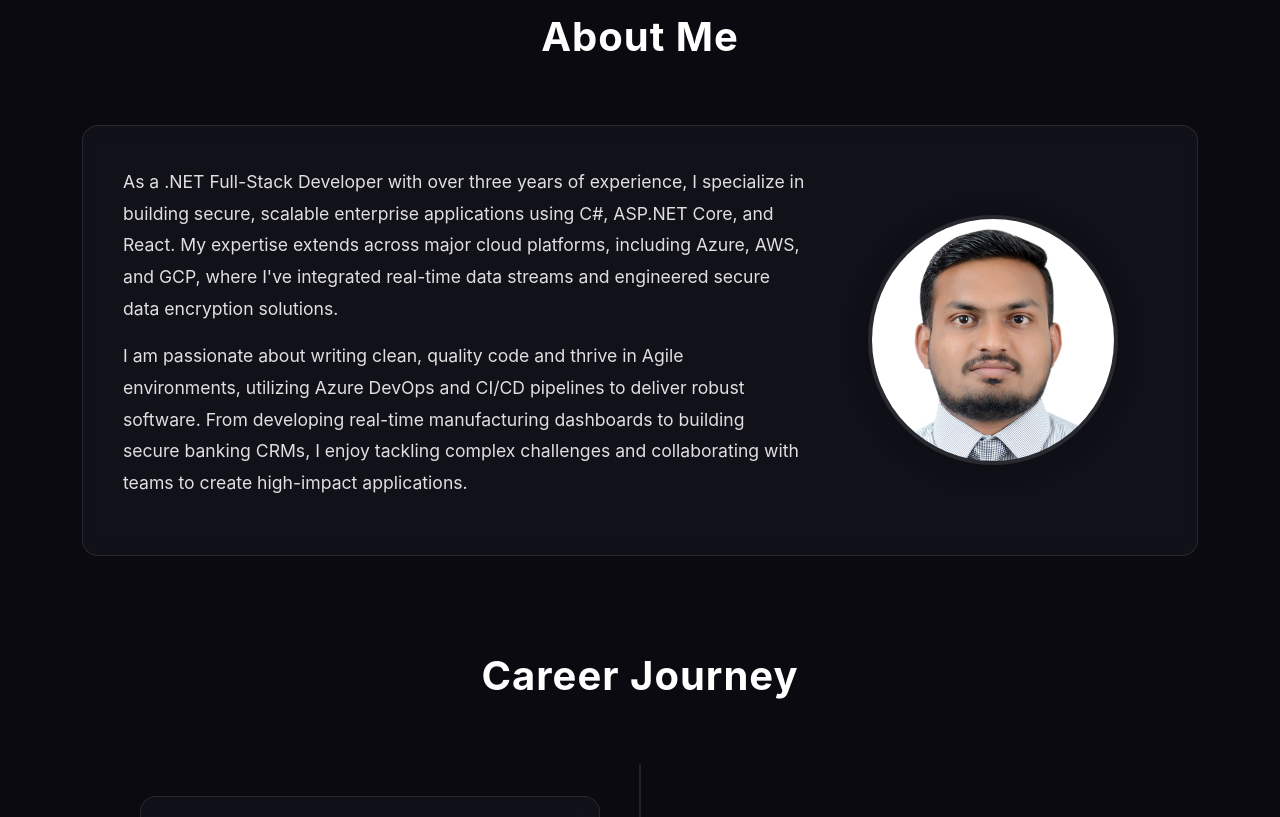
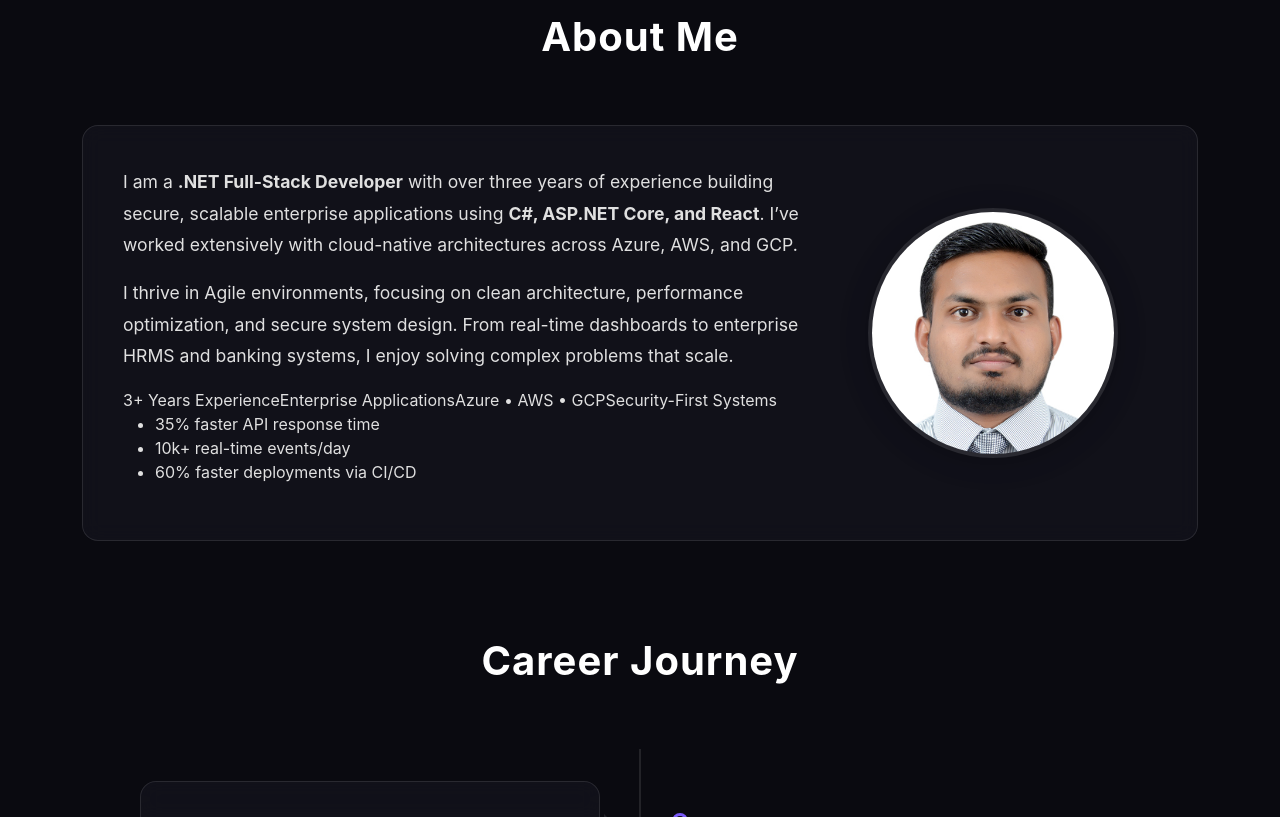
Before and after one commit to TheCoderAbhishek/my-portfolio, a React (Vite) app: page / in a window 1280 px wide. Shown: the part 700-1517 px from the top of the page. Built offline with nearby package versions, Linux system fonts and the light colour scheme; a web font is replaced by a local one.

Commit message:
fix: About section enhanced

```diff
--- a/src/components/About.tsx
+++ b/src/components/About.tsx
@@ -1,81 +1,126 @@
-// src/components/About.tsx (Updated with animations)
-
-import { Container, Row, Image } from "react-bootstrap";
-import { motion, type Variants } from "framer-motion"; // Import motion and Variants
+import { Container, Row, Col, Image } from "react-bootstrap";
+import { motion, type Variants } from "framer-motion";
 import "../style/About.css";
 
-// --- Animation Variants ---
-// Variant for the content sliding in from the left
-const fromLeftVariant: Variants = {
-  hidden: { x: -100, opacity: 0 },
+/* ---------------- Animation Variants ---------------- */
+
+const containerVariant: Variants = {
+  hidden: { opacity: 0 },
   visible: {
-    x: 0,
     opacity: 1,
     transition: {
-      duration: 0.8,
-      ease: "easeOut",
+      staggerChildren: 0.15,
+      delayChildren: 0.2,
     },
   },
 };
 
-// Variant for the content sliding in from the right
-const fromRightVariant: Variants = {
-  hidden: { x: 100, opacity: 0 },
+const fadeUp: Variants = {
+  hidden: { y: 30, opacity: 0 },
+  visible: {
+    y: 0,
+    opacity: 1,
+    transition: { duration: 0.6, ease: "easeOut" },
+  },
+};
+
+const fromLeft: Variants = {
+  hidden: { x: -80, opacity: 0 },
   visible: {
     x: 0,
     opacity: 1,
-    transition: {
-      duration: 0.8,
-      ease: "easeOut",
-    },
+    transition: { duration: 0.8, ease: "easeOut" },
   },
 };
-// -------------------------
+
+const fromRight: Variants = {
+  hidden: { x: 80, opacity: 0 },
+  visible: {
+    x: 0,
+    opacity: 1,
+    transition: { duration: 0.8, ease: "easeOut" },
+  },
+};
+
+/* ---------------- Data ---------------- */
+
+const highlights = [
+  "3+ Years Experience",
+  "Enterprise Applications",
+  "Azure • AWS • GCP",
+  "Security-First Systems",
+];
+
+const metrics = [
+  "35% faster API response time",
+  "10k+ real-time events/day",
+  "60% faster deployments via CI/CD",
+];
+
+/* ---------------- Component ---------------- */
 
 function About() {
   return (
-    // The parent section tag is now inside AnimatedSection, so we just need the ID here
     <section id="about">
       <Container>
-        <h2 className="section-title">About Me</h2>
-        <div className="glass-panel">
-          <Row className="align-items-center">
-            {/* 1. Animate the Text Column from the left */}
+        <motion.h2
+          className="section-title"
+          variants={fadeUp}
+          initial="hidden"
+          whileInView="visible"
+          viewport={{ once: true }}
+        >
+          About Me
+        </motion.h2>
+
         <motion.div
-              className="col-lg-8 text-center text-lg-start"
-              variants={fromLeftVariant}
-              initial="hidden"
-              // Animate when the element is in view
-              whileInView="visible"
-              // Trigger animation only once
-              viewport={{ once: true, amount: 0.2 }}
-            >
-              <p className="about-text">
-                As a .NET Full-Stack Developer with over three years of
-                experience, I specialize in building secure, scalable enterprise
-                applications using C#, ASP.NET Core, and React. My expertise
-                extends across major cloud platforms, including Azure, AWS, and
-                GCP, where I've integrated real-time data streams and engineered
-                secure data encryption solutions.
-              </p>
-              <p className="about-text">
-                I am passionate about writing clean, quality code and thrive in
-                Agile environments, utilizing Azure DevOps and CI/CD pipelines
-                to deliver robust software. From developing real-time
-                manufacturing dashboards to building secure banking CRMs, I
-                enjoy tackling complex challenges and collaborating with teams
-                to create high-impact applications.
-              </p>
-            </motion.div>
-
-            {/* 2. Animate the Image Column from the right */}
-            <motion.div
-              className="col-lg-4 d-flex justify-content-center mt-4 mt-lg-0"
-              variants={fromRightVariant}
+          className="glass-panel"
+          variants={containerVariant}
           initial="hidden"
           whileInView="visible"
           viewport={{ once: true, amount: 0.2 }}
         >
+          <Row className="align-items-center">
+            {/* ---------------- Text Content ---------------- */}
+            <Col lg={8}>
+              <motion.div variants={fromLeft}>
+                <p className="about-text">
+                  I am a <strong>.NET Full-Stack Developer</strong> with over
+                  three years of experience building secure, scalable
+                  enterprise applications using <strong>C#, ASP.NET Core,
+                    and React</strong>. I’ve worked extensively with
+                  cloud-native architectures across Azure, AWS, and GCP.
+                </p>
+
+                <p className="about-text">
+                  I thrive in Agile environments, focusing on clean
+                  architecture, performance optimization, and secure system
+                  design. From real-time dashboards to enterprise HRMS and
+                  banking systems, I enjoy solving complex problems that
+                  scale.
+                </p>
+              </motion.div>
+
+              {/* ---------------- Highlights ---------------- */}
+              <motion.div className="about-highlights" variants={fadeUp}>
+                {highlights.map(item => (
+                  <span key={item} className="highlight-pill">
+                    {item}
+                  </span>
+                ))}
+              </motion.div>
+
+              {/* ---------------- Metrics ---------------- */}
+              <motion.ul className="about-metrics" variants={fadeUp}>
+                {metrics.map(metric => (
+                  <li key={metric}>{metric}</li>
+                ))}
+              </motion.ul>
+            </Col>
+
+            {/* ---------------- Profile Image ---------------- */}
+            <Col lg={4} className="text-center mt-4 mt-lg-0">
+              <motion.div variants={fromRight}>
                 <Image
                   src="about.jpg"
                   alt="Abhishek Patil"
@@ -84,8 +129,9 @@ function About() {
                   className="about-profile-image"
                 />
               </motion.div>
+            </Col>
           </Row>
-        </div>
+        </motion.div>
       </Container>
     </section>
   );
--- a/src/components/Hero.tsx
+++ b/src/components/Hero.tsx
@@ -77,7 +77,7 @@ function Hero({ onViewportEnter }: HeroProps) {
             >
               {/* Each child inside gets the 'itemVariants' */}
               <motion.h1 variants={itemVariants} className="hero-title">
-                Abhishek Patil
+                Abhishek Hanumant Patil
               </motion.h1>
 
               <motion.p variants={itemVariants} className="hero-subtitle">
```
Lines whose indentation alone changed are shown as unchanged.
